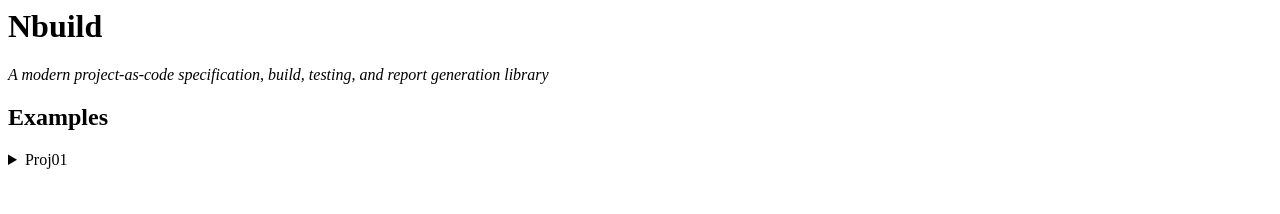
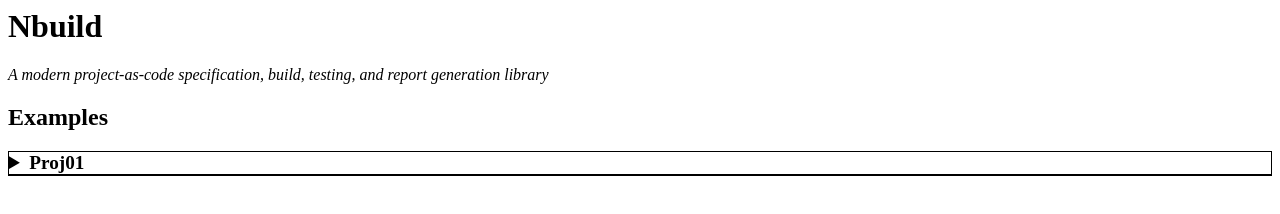
Before and after one commit to Jeffrey-P-McAteer/nbuild, a plain HTML site: page site/index.html in a window 1280 px wide. Drawn offline with Linux system fonts and the light colour scheme.

Commit message:
css rules for site/

```diff
--- a/site/index.html
+++ b/site/index.html
@@ -2,6 +2,7 @@
 <html>
   <head>
     <title>NBuild</title>
+    <link rel="stylesheet" href="style.css">
   </head>
   <body>
     <h1>Nbuild</h1>
--- /dev/null
+++ b/site/style.css
@@ -0,0 +1,17 @@
+
+details > *:not(summary) {
+  margin-left: 12pt;
+  margin-top: 8pt;
+}
+
+summary {
+  font-weight: bold;
+  font-size: 1.2em;
+}
+
+details, summary {
+  border: 1px solid black;
+}
+summary {
+  border-width: 0 0 1px 0;
+}
```
